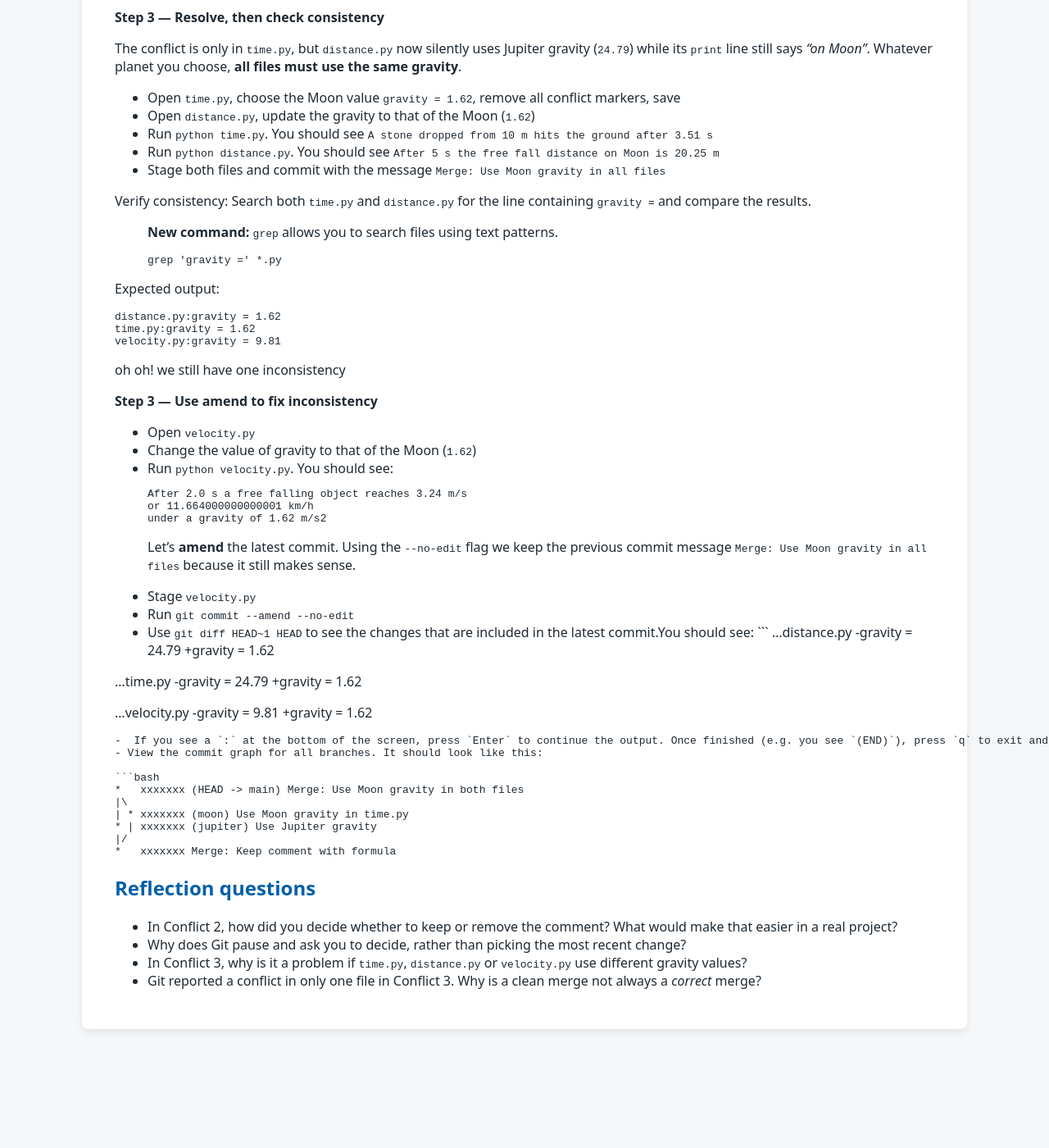
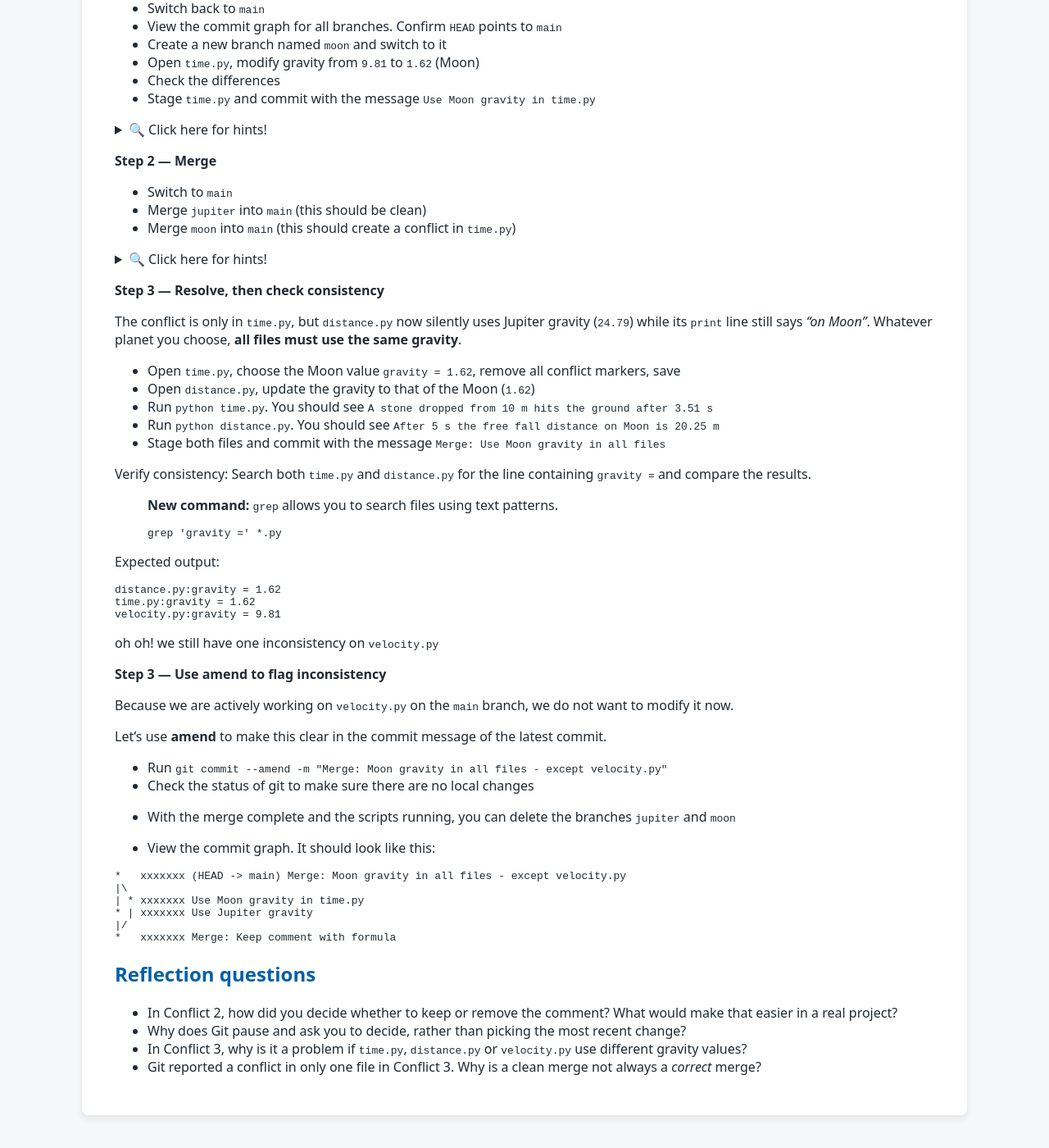
Before and after one commit to tu-delft-library/intermediate_version_control_with_git, a Jekyll site: the page built from material_for_participants/PRACTICAL_merge_conflicts.md, in a window 1280 px wide and 1400 px high, scrolled down 4293 px. Shown: the whole window at 82% size. Built offline with Jekyll 4.4.1, drawn with Linux system fonts in a browser that asks for light colours; our own code applies the rules of GitHub Pages for plain Markdown files; before the commit the page ends 5588 px from its top, so only the background shows below that; some of the changed text lies outside the part shown.

Commit message:
Add delete branches and remove moon for velocity

````diff
--- a/material_for_participants/PRACTICAL_merge_conflicts.md
+++ b/material_for_participants/PRACTICAL_merge_conflicts.md
@@ -18,6 +18,7 @@ Alice and Bob both want to improve the wording of the **same** `print` line in `
 
 - Navigate to your `free_fall` local repository
 - Create a new branch named `alice` and switch to it
+- Confirm you are indeed in the new branch `alice`
 - Open `time.py` for editing
 - Modify the last line (the `print` line) so that `An object dropped from` becomes `A stone dropped from`. The line should now read:
 ```python
@@ -31,8 +32,7 @@ print("A stone dropped from", height, "m reaches the ground after", time_round,
 <details>
 <summary>🔍 Click here for hints! </summary>
 
-- To create use `git branch name_of_branch`
-- To switch between branches use `git switch name_of_branch`
+- To see the current branch use `git branch`
 - To create and switch in one step, add the flag `-c` to `git switch`
 - To see the commit graph for all branches use `git log --oneline --all --graph` or the alias `git lg`
 - To see the changes in a file use `git diff name_of_file`
@@ -43,7 +43,7 @@ print("A stone dropped from", height, "m reaches the ground after", time_round,
 **Step 2 — Bob's branch**
 
 - Bob branches from `main`, not from `alice` branch. So first, switch back to `main`
-- View the commit graph for all branches
+- View the commit graph for all branches. Confirm the `HEAD` points to `main`
 - Create a new branch named `bob` and switch to it
 - Open `time.py` for editing
 - Modify the last line (the `print` line) so that `reaches the ground after` becomes `hits the ground after`. The line should now read:
@@ -107,9 +107,10 @@ print("A stone dropped from", height, "m hits the ground after", time_round, "s"
 - Delete all three marker lines (and the version of the `print` line you don't need), save, then:
 > **Nano tip:** You can use `^K` to delete a whole line
 
-- Run `python time.py`. You should see `A stone dropped from 10 m hits the ground after 1.43 s`
 - Check the differences of file `time.py`
 - Stage `time.py` and commit with the message `Merge: combine Alice and Bob`
+- Run `python time.py`. You should see `A stone dropped from 10 m hits the ground after 1.43 s`
+- Check the status of git to make sure there are no local changes
 - View the commit graph for all branches. It should look like this:
 
 ```bash
@@ -120,6 +121,24 @@ print("A stone dropped from", height, "m hits the ground after", time_round, "s"
 |/
 * xxxxxxx Print gravity - correct units
 ```
+- With the merge complete and the script running, you can delete the branches `alice` and `bob`
+- View the commit graph for all branches. Notice that the graph stays the same but the `tags` of the branches are gone:
+
+```bash
+*   xxxxxxx (HEAD -> main) Merge: combine Alice and Bob
+|\
+| * xxxxxxx Bob: say hits the ground
+* | xxxxxxx Alice: say stone instead of object
+|/
+* xxxxxxx Print gravity - correct units
+```
+
+<details>
+<summary>🔍 Click here for hints! </summary>
+
+- To delete a branch use `git branch -d name_of_branch name_of_another_branch`
+
+</details>
 
 ## 💪 Conflict 2: Delete vs edit
 
@@ -184,9 +203,9 @@ Unmerged paths:
 ```
 
 - Remove the comment entirely (keep no comment line), remove conflict markers and save
-- Run `python distance.py` to check that the script works
+- Use `cat` to confirm the contents of `distance.py`
 - Stage `distance.py` and commit with the message `Merge: Confirm removal of comment`
-- View the commit graph for all branches. It should look like this:
+- View the commit graph. It should look like this:
 ```bash
 *   xxxxxx (HEAD -> main) Merge: Confirm removal of comment
 |\
@@ -215,23 +234,25 @@ Undo and resolve the other way:
 
 Imagine this code will be read by humans who are learning about free fall, so a comment with the formula is worth keeping.
 - Keep `# Free fall distance using formula: d = 0.5 * g * t^2`, remove conflict markers and save
-- Run `python distance.py` to check that the script works
+- Use `cat` to confirm the contents of `distance.py`
 - Stage `distance.py` and commit with the message `Merge: Keep comment with formula`
-- View the commit graph for all branches. It should look like this:
+- Run `python distance.py` to ensure script still runs!
+- Check the status of git to make sure there are no local changes
+- With the merge complete and the script running, you can delete the branches `rewrite` and `remove`
+- View the commit graph. It should look like this:
 ```bash
 *   xxxxxx (HEAD -> main) Merge: Keep comment with formula
 |\
-| * xxxxxxx (rewrite) Rewrite comment to show the formula
-* | xxxxxxx (remove) Remove comment
+| * xxxxxxx Rewrite comment to show the formula
+* | xxxxxxx Remove comment
 |/
 *   xxxxxxx Merge: combine Alice and Bob
 ```
-
-
 <details>
 <summary>🔍 Click here for hints! </summary>
 
 - To undo the latest commit (perform a hard reset) use `git reset --hard HEAD~1`
+- To delete a branch use `git branch -d name_of_branch name_of_another_branch`
 
 </details>
 
@@ -252,6 +273,7 @@ Two branches choose different planets. One of them changes **both** files, the o
 - Stage `time.py` and `distance.py`
 - Commit with the message `Use Jupiter gravity`
 - Switch back to `main`
+- View the commit graph for all branches. Confirm `HEAD` points to `main`
 - Create a new branch named `moon` and switch to it
 - Open `time.py`, modify gravity from `9.81` to `1.62` (Moon)
 - Check the differences
@@ -310,44 +332,24 @@ distance.py:gravity = 1.62
 time.py:gravity = 1.62
 velocity.py:gravity = 9.81
 ```
-oh oh! we still have one inconsistency
+oh oh! we still have one inconsistency on `velocity.py`
 
-**Step 3 — Use amend to fix inconsistency**
+**Step 3 — Use amend to flag inconsistency**
 
-- Open `velocity.py`
-- Change the value of gravity to that of the Moon (`1.62`)
-- Run `python velocity.py`. You should see:
-```
-After 2.0 s a free falling object reaches 3.24 m/s
-or 11.664000000000001 km/h
-under a gravity of 1.62 m/s2
-```
-Let's **amend** the latest commit. Using the `--no-edit` flag we keep the previous commit message  `Merge: Use Moon gravity in all files` because it still makes sense.
+Because we are actively working on `velocity.py` on the `main` branch, we do not want to modify it now.
 
-- Stage `velocity.py`
-- Run `git commit --amend --no-edit`
-- Use `git diff HEAD~1 HEAD` to see the changes that are included in the latest commit.You should see:
-```
-...distance.py
--gravity = 24.79
-+gravity = 1.62
+Let's use **amend** to make this clear in the commit message of the latest commit.
+- Run `git commit --amend -m "Merge: Moon gravity in all files - except velocity.py"`
+- Check the status of git to make sure there are no local changes
+- With the merge complete and the scripts running, you can delete the branches `jupiter` and `moon`
 
-...time.py
--gravity = 24.79
-+gravity = 1.62
-
-...velocity.py
--gravity = 9.81
-+gravity = 1.62
-```
--  If you see a `:` at the bottom of the screen, press `Enter` to continue the output. Once finished (e.g. you see `(END)`), press `q` to exit and go back to `bash`.
-- View the commit graph for all branches. It should look like this:
+- View the commit graph. It should look like this:
 
 ```bash
-*   xxxxxxx (HEAD -> main) Merge: Use Moon gravity in both files
+*   xxxxxxx (HEAD -> main) Merge: Moon gravity in all files - except velocity.py
 |\
-| * xxxxxxx (moon) Use Moon gravity in time.py
-* | xxxxxxx (jupiter) Use Jupiter gravity
+| * xxxxxxx Use Moon gravity in time.py
+* | xxxxxxx Use Jupiter gravity
 |/
 *   xxxxxxx Merge: Keep comment with formula
 ```
````
